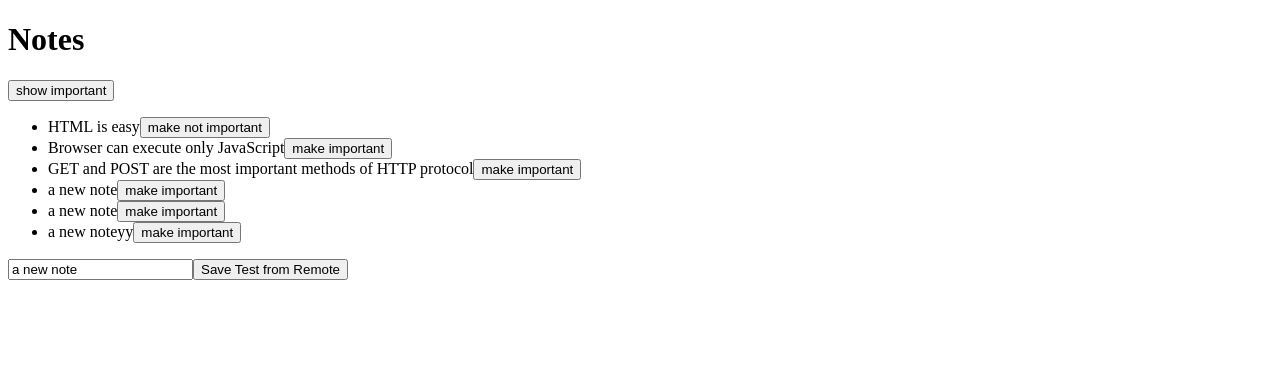
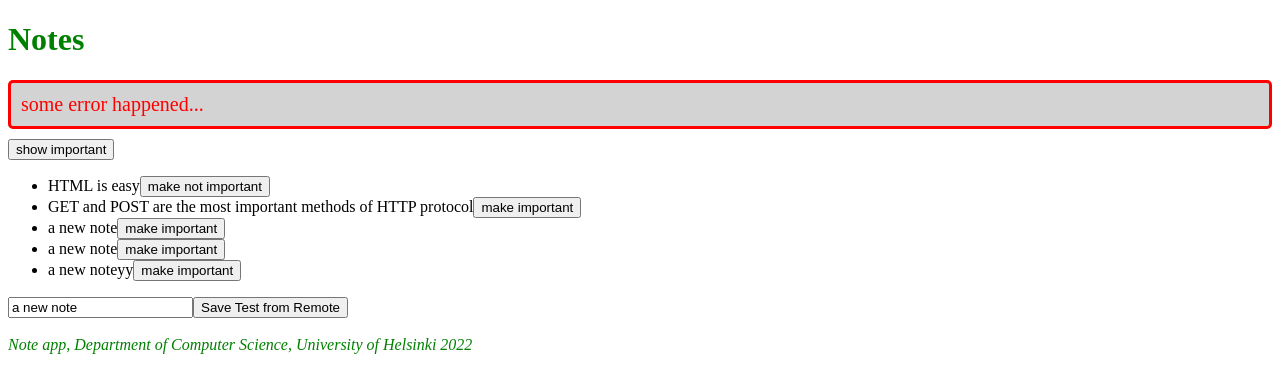
Before and after one commit to totallycrow/fullstack-open, a React (Create React App) app: page / in a window 1280 px wide. Shown: the top 392 px of the page. Built offline with nearby package versions, Linux system fonts and the light colour scheme; data requests are answered from the project's data file.

Commit message:
code along

```diff
--- a/db.json
+++ b/db.json
@@ -5,12 +5,6 @@
       "content": "HTML is easy",
       "date": "2022-1-17T17:30:31.098Z",
       "important": true
-    },
-    {
-      "id": 2,
-      "content": "Browser can execute only JavaScript",
-      "date": "2022-1-17T18:39:34.091Z",
-      "important": false
     },
     {
       "id": 3,
--- a/src/App.js
+++ b/src/App.js
@@ -2,11 +2,27 @@
 import Note from "./components/Note";
 import axios from 'axios'
 import noteService from './services/notes'
+import Notification from './components/Notification';
+
+const Footer = () => {
+  const footerStyle = {
+    color: 'green',
+    fontStyle: 'italic',
+    fontSize: 16
+  }
+  return (
+    <div style={footerStyle}>
+      <br />
+      <em>Note app, Department of Computer Science, University of Helsinki 2022</em>
+    </div>
+  )
+}
 
 const App = (props) => {
   const [notes, setNotes] = useState([])
   const [newNote, setNewNote] = useState("a new note");
   const [showAll, setShowAll] = useState(true);
+  const [errorMessage, setErrorMessage] = useState('some error happened...')
 
   useEffect(() => {
     noteService
@@ -45,7 +61,12 @@
         setNotes(notes.map(note => note.id !== id ? note : returnedNote))
       })
       .catch(error => {
-        alert(`the note ${note.content} was already deleted from server`)
+        setErrorMessage(
+          `Note '${note.content}' was already removed from server`
+        )
+        setTimeout(() => {
+          setErrorMessage(null)
+        }, 5000)
         setNotes(notes.filter(n => n.id !== id))
       })
   }
@@ -62,6 +83,7 @@
   return (
     <div>
       <h1>Notes</h1>
+      <Notification message={errorMessage} />
 
       <div>
         {" "}
@@ -81,6 +103,7 @@
         <input value={newNote} onChange={handleNoteChange} />
         <button type="submit">Save Test from Remote</button>
       </form>
+      <Footer />
     </div>
   );
 };
--- /dev/null
+++ b/src/components/Notification.js
@@ -0,0 +1,13 @@
+const Notification = ({ message }) => {
+    if (message === null) {
+      return null
+    }
+
+    return (
+      <div className='error'>
+        {message}
+      </div>
+    )
+  }
+
+  export default Notification
--- /dev/null
+++ b/src/index.css
@@ -0,0 +1,19 @@
+h1 {
+    color: green;
+  }
+
+  .note {
+    color: grey;
+    padding-top: 5px;
+    font-size: 15px;
+  }
+
+  .error {
+    color: red;
+    background: lightgrey;
+    font-size: 20px;
+    border-style: solid;
+    border-radius: 5px;
+    padding: 10px;
+    margin-bottom: 10px;
+  }
--- a/src/index.js
+++ b/src/index.js
@@ -1,5 +1,6 @@
 import ReactDOM from 'react-dom/client'
 import App from './App'
+import './index.css'
 
 
 
```
